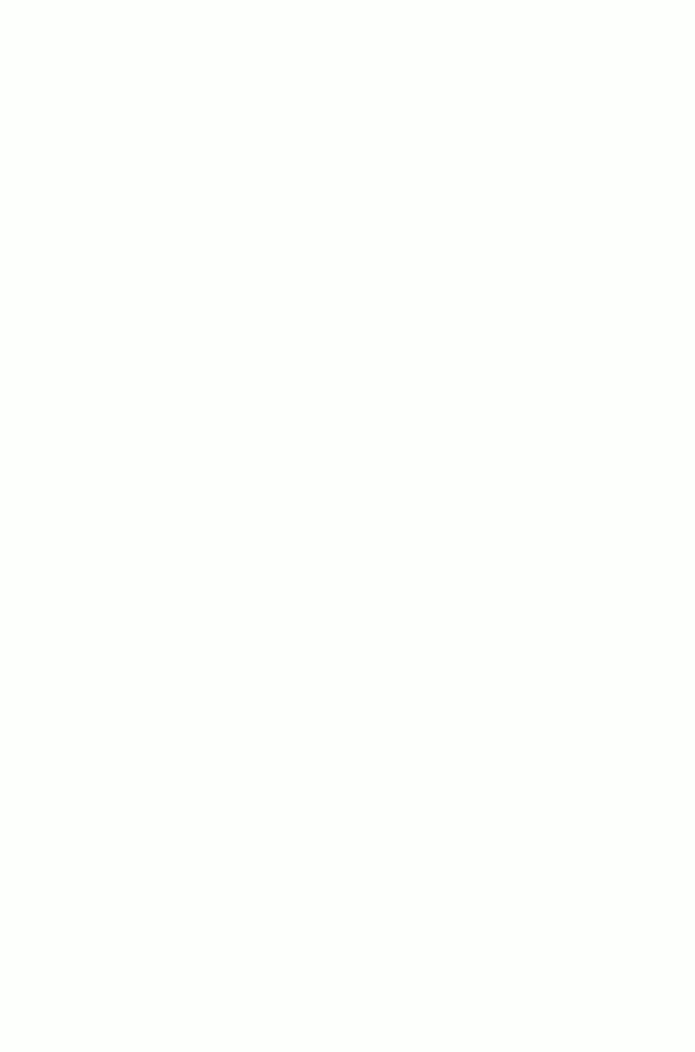
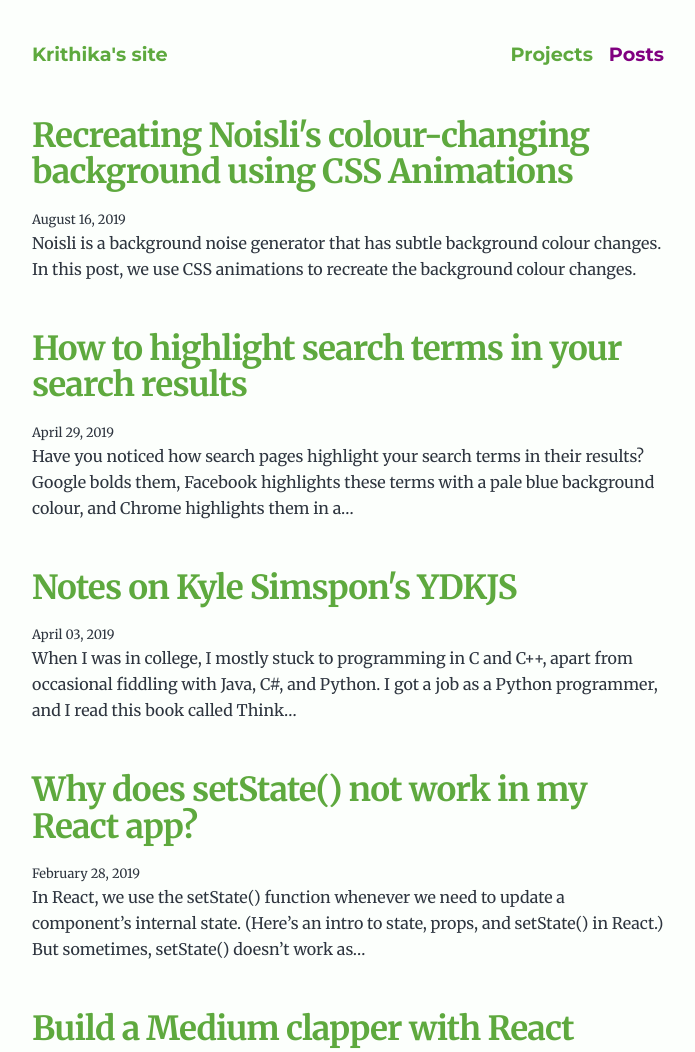
Before and after one commit to krithikasb/krithika-dev, a Gatsby site: page /posts in a window 1280 px wide. Before the commit this address had no page. Shown: the top 1052 px of the page, without its empty margins (292-987 px from the left). Before the commit the page ends 800 px from the top, so only its background shows below. Built offline with nearby package versions, Linux system fonts and the light colour scheme; Gatsby itself is replaced by a stand-in of ours.

Commit message:
Add projects

```diff
--- /dev/null
+++ b/content/projects/drawing-game/index.md
@@ -0,0 +1,17 @@
+---
+slug: "/projects/draw"
+date: 2022-02-21
+title: "Drawing game"
+draft: false
+description: "A pictionary game you can play online with your friends! Written in plain javascript, using HTML5 canvas and Firebase real time database."
+categories: ["project"]
+keywords: []
+canonical_url: "projects/draw"
+link: "projects/draw"
+---
+
+<video controls autoplay="autoplay" loop="true">
+    <source src="images2/drawing-game.mov" type="video/mp4">
+</video>
+
+A pictionary game you can play online with your friends! Written in plain javascript, using HTML5 canvas and Firebase real time database.
--- /dev/null
+++ b/content/projects/unit-circle/index.md
@@ -0,0 +1,17 @@
+---
+slug: "/projects/unit-circle/"
+date: 2022-04-01
+title: "Unit circle to explain sine and cosine"
+draft: false
+description: "I made an explainer to go along with the definitions of basic trigonometric concepts, sine and cosine, with a unit circle. Sketched using p5.js."
+categories: ["project"]
+keywords: []
+canonical_url: "/projects/unit-circle"
+link: "/projects/unit-circle"
+---
+
+<video controls autoplay="autoplay" loop="true">
+    <source src="images2/unit-circle.mov" type="video/mp4">
+</video>
+
+I made an explainer to go along with the definitions of basic trigonometric concepts, sine and cosine, with a unit circle, using p5.js.
--- a/gatsby-config.js
+++ b/gatsby-config.js
@@ -1,8 +1,8 @@
 module.exports = {
   siteMetadata: {
-    title: `Krithika's blog`,
+    title: `Krithika's site`,
     author: `Krithika`,
-    description: `Krithika's blog`,
+    description: `Krithika's site`,
     siteUrl: `https://krithika.dev/`,
     social: {
       twitter: ``,
@@ -14,6 +14,13 @@ module.exports = {
       options: {
         path: `${__dirname}/content/blog`,
         name: `blog`,
+      },
+    },
+    {
+      resolve: `gatsby-source-filesystem`,
+      options: {
+        path: `${__dirname}/content/projects`,
+        name: `projects`,
       },
     },
     {
@@ -71,7 +78,8 @@ module.exports = {
         feeds: [
           {
             serialize: ({ query: { site, allMarkdownRemark } }) => {
-              return allMarkdownRemark.nodes.filter(node => node.frontmatter.categories.includes("professional")).map(node => {
+              return allMarkdownRemark.nodes
+                .map(node => {
                 return Object.assign({}, node.frontmatter, {
                   description: node.excerpt,
                   date: node.frontmatter.date,
@@ -84,7 +92,8 @@ module.exports = {
             query: `
               {
                 allMarkdownRemark(
-                  sort: { order: DESC, fields: [frontmatter___date] },
+                  sort: { order: DESC, fields: [frontmatter___date] }
+                  filter: { frontmatter: { categories: { eq: "professional" } } }
                 ) {
                   nodes {
                     excerpt
--- a/gatsby-node.js
+++ b/gatsby-node.js
@@ -10,6 +10,7 @@ exports.createPages = ({ graphql, actions }) => {
       {
         allMarkdownRemark(
           sort: { fields: [frontmatter___date], order: DESC }
+          filter: { frontmatter: { categories: { eq: "professional" } } }
           limit: 1000
         ) {
           edges {
@@ -33,7 +34,7 @@ exports.createPages = ({ graphql, actions }) => {
 
     // Create blog posts pages.
     console.log("posts", result.data.allMarkdownRemark.edges)
-    const posts = result.data.allMarkdownRemark.edges.filter(post => post.node.frontmatter.categories.includes("professional"))
+    const posts = result.data.allMarkdownRemark.edges
 
     posts.forEach((post, index) => {
       const previous = index === posts.length - 1 ? null : posts[index + 1].node
--- a/src/components/layout.js
+++ b/src/components/layout.js
@@ -11,15 +11,39 @@ class Layout extends React.Component {
 
     if (location.pathname === rootPath) {
       header = (
-        <h1 className="main-heading">
-          <Link to="/">{title}</Link>
-        </h1>
+        <nav className="main-nav">
+          <Link className="header-link-home" to={`/`}>
+            {title}
+          </Link>
+            <Link
+              className={`${location.pathname === "/projects" ? "selected" : ""} header-link-home`}
+              to="/projects">
+              {"Projects"}
+            </Link>
+            <Link
+              className={`${location.pathname === "/posts" ? "selected" : ""} header-link-home`}
+              to="/posts">
+              {"Posts"}
+            </Link>
+        </nav>
       )
     } else {
       header = (
-        <Link className="header-link-home" to={`/`}>
-          {title}
-        </Link>
+        <nav className="main-nav">
+          <Link className="header-link-home" to={`/`}>
+            {title}
+          </Link>
+            <Link
+              className={`${location.pathname === "/projects" ? "selected" : ""} header-link-home`}
+              to="/projects">
+              {"Projects"}
+            </Link>
+            <Link
+              className={`${location.pathname === "/posts" ? "selected" : ""} header-link-home`}
+              to="/posts">
+              {"Posts"}
+            </Link>
+        </nav>
       )
     }
     return (
--- /dev/null
+++ b/src/pages/posts/index.js
@@ -0,0 +1,69 @@
+import React from "react"
+import { Link, navigate, graphql } from "gatsby"
+
+import Bio from "../../components/bio"
+import Layout from "../../components/layout"
+import SEO from "../../components/seo"
+
+class PostIndex extends React.Component {
+  render() {
+    const { data } = this.props
+    const siteTitle = data.site.siteMetadata.title
+    const posts = data.allMarkdownRemark.edges
+
+    return (
+      <Layout location={this.props.location} title={siteTitle}>
+        <SEO title="All posts" />
+        {/* <Bio /> */}
+        {posts.map(({ node }) => {
+          const title = node.frontmatter.title || node.fields.slug
+          return (
+            <div key={node.fields.slug}>
+              <h2>
+                <Link to={node.fields.slug}>
+                  {title}
+                </Link>
+              </h2>
+              <small>{node.frontmatter.date}</small>
+              <p
+                dangerouslySetInnerHTML={{
+                  __html: node.frontmatter.description || node.excerpt,
+                }}
+              />
+            </div>
+          )
+        })}
+      </Layout>
+    )
+  }
+}
+
+export default PostIndex
+
+export const pageQuery = graphql`
+  query {
+    site {
+      siteMetadata {
+        title
+      }
+    }
+    allMarkdownRemark(sort: { fields: [frontmatter___date], order: DESC },
+      filter: { frontmatter: { categories: { eq: "professional" } } }
+      ) {
+      edges {
+        node {
+          excerpt
+          fields {
+            slug
+          }
+          frontmatter {
+            date(formatString: "MMMM DD, YYYY")
+            title
+            description
+            categories
+          }
+        }
+      }
+    }
+  }
+`
--- a/src/style.css
+++ b/src/style.css
@@ -103,7 +103,7 @@ h5,
 h6 {
   font-family: var(--font-heading);
   margin-top: var(--spacing-12);
-  margin-bottom: var(--spacing-6);
+  margin-bottom: var(--spacing-4);
   line-height: var(--lineHeight-tight);
   letter-spacing: -0.025em;
 }
@@ -125,6 +125,7 @@ h1 {
 
 h2 {
   font-size: var(--fontSize-5);
+  font-family: var(--fontFamily-serif);
 }
 
 h3 {
@@ -254,6 +255,12 @@ a:focus {
   margin-bottom: var(--spacing-12);
 }
 
+.main-nav {
+  display: grid;
+  grid-template-columns: 1fr auto auto;
+  grid-gap: var(--spacing-4);
+}
+
 .main-heading {
   font-size: var(--fontSize-7);
   margin: 0;
@@ -284,6 +291,10 @@ a:focus {
   font-family: var(--font-heading);
   text-decoration: none;
   font-size: var(--fontSize-2);
+}
+
+.header-link-home.selected {
+  color: purple;
 }
 
 .bio {
@@ -334,6 +345,11 @@ figure figcaption {
   font-size: 13px;
 }
 
+video {
+  width: 100%;
+  margin-bottom: var(--spacing-4);
+}
+
 figure img {
   width: -moz-available;
   width: -webkit-fill-available;
```
Also changed, not shown: src/pages/index.js (+8 -6 lines), src/pages/projects/index.js (added, +71 -0 lines), 2 other files.
